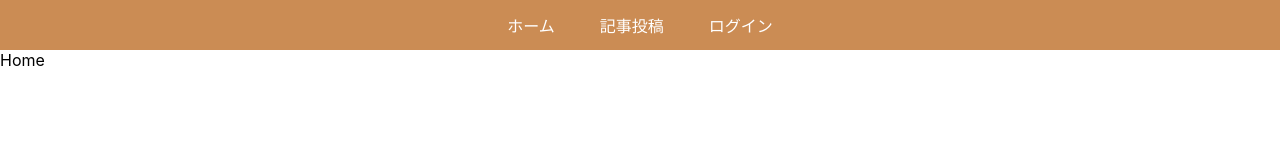
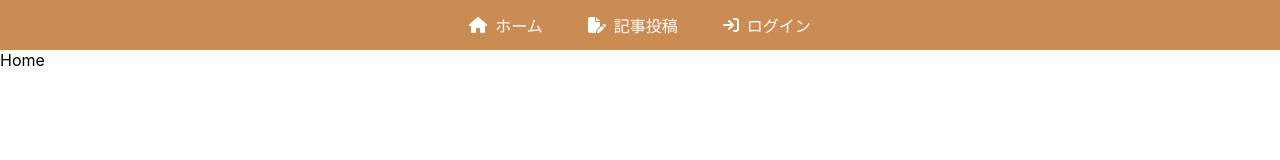
Before and after one commit to kitakaze-riku/blog-with-react-and-firebase, a React (Create React App) app: page / in a window 1280 px wide. Shown: the top 160 px of the page. Built offline with nearby package versions, Linux system fonts and the light colour scheme.

Commit message:
Reactでfontawsameを使って装飾する

```diff
--- a/src/components/Navber.css
+++ b/src/components/Navber.css
@@ -9,6 +9,9 @@
 }
 
 nav a {
+    display: flex;
+    gap: 8px;
+    align-items: center;
     text-decoration: none;
     color: #fff;
 }
--- a/src/components/Navber.js
+++ b/src/components/Navber.js
@@ -1,13 +1,24 @@
 import React from 'react'
 import { Link } from "react-router-dom";
 import "./Navber.css"
+import { FontAwesomeIcon } from '@fortawesome/react-fontawesome'
+import { faHouse, faFilePen, faArrowRightToBracket } from '@fortawesome/free-solid-svg-icons'
+
+
 
 const Navber = () => {
     return (
         <nav>
-            <Link to="/">ホーム</Link>
-            <Link to="/createpost">記事投稿</Link>
-            <Link to="/login">ログイン</Link>
+            <Link to="/">
+                <FontAwesomeIcon icon={faHouse} />
+                ホーム
+            </Link>
+            <Link to="/createpost">
+                <FontAwesomeIcon icon={faFilePen} />
+                記事投稿</Link>
+            <Link to="/login">
+                <FontAwesomeIcon icon={faArrowRightToBracket} />
+                ログイン</Link>
         </nav>
     )
 }
```
